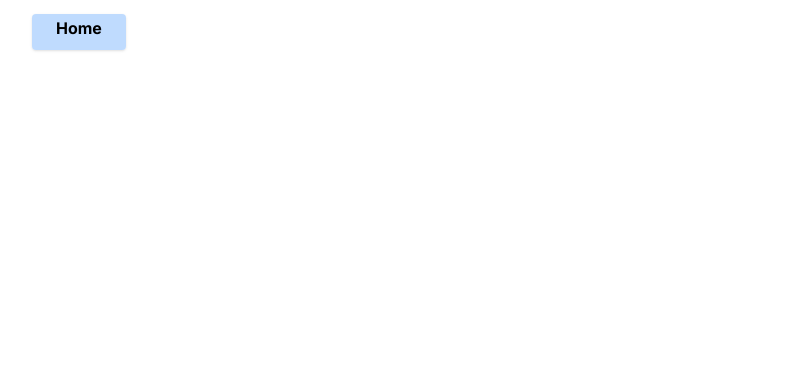
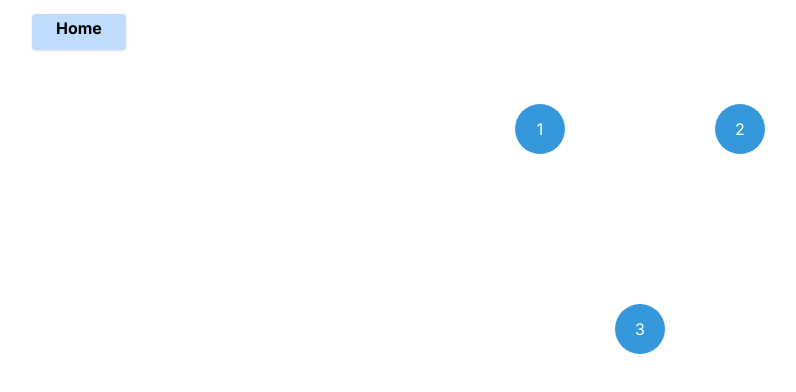
Before and after one commit to Vivek7038/task-nextjs, a Next.js app: page /task1 in a window 1280 px wide. Shown: the top 392 px of the page, without its empty margins (0-796 px from the left). Built offline with nearby package versions, Linux system fonts and the light colour scheme.

Commit message:
added nodes styling  and positioning

```diff
--- a/app/task1/page.jsx
+++ b/app/task1/page.jsx
@@ -13,6 +13,15 @@ export default function App() {
           Home
         </Link>
       </div>
+      <div className="triangle-container">
+        <div className="top-nodes">
+          <div className="circle">1</div>
+          <div className="circle">2</div>
+        </div>
+        <div className="base-node">
+          <div className="circle">3</div>
+        </div>
+      </div>
     </>
   );
 }
--- a/app/task1/task1.css
+++ b/app/task1/task1.css
@@ -0,0 +1,33 @@
+.triangle-container {
+  display: flex;
+  flex-direction: column;
+  justify-content: center;
+  align-items: center;
+  height: 250px; /* Adjust the height as needed for the medium-sized triangle */
+  gap: 150px;
+  margin-top: 5%;
+}
+.top-nodes {
+  display: flex;
+  flex-direction: row;
+  align-items: center;
+  gap: 150px;
+}
+
+.circle {
+  width: 50px;
+  height: 50px;
+  border-radius: 50%;
+  background-color: #3498db; /* You can choose your preferred color */
+  color: white;
+  display: flex;
+  align-items: center;
+  justify-content: center;
+}
+
+.base-node {
+  display: flex;
+  flex-direction: row;
+  align-items: center;
+  gap: 150px;
+}
```
